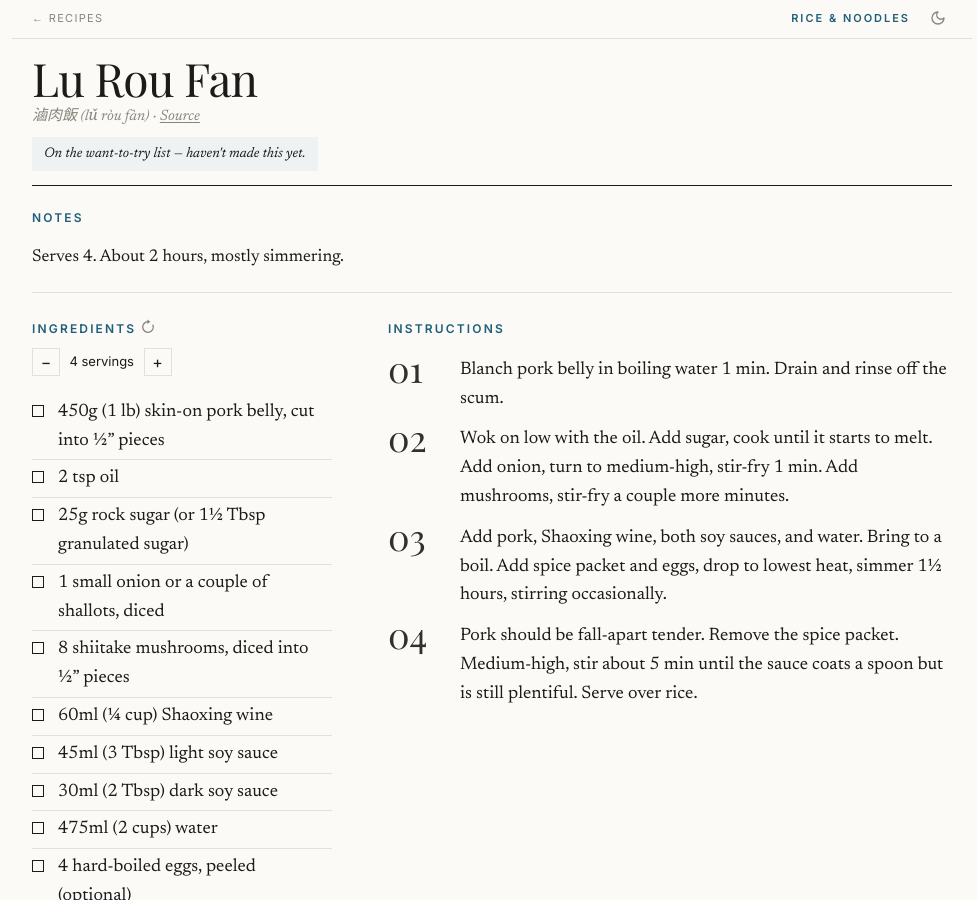
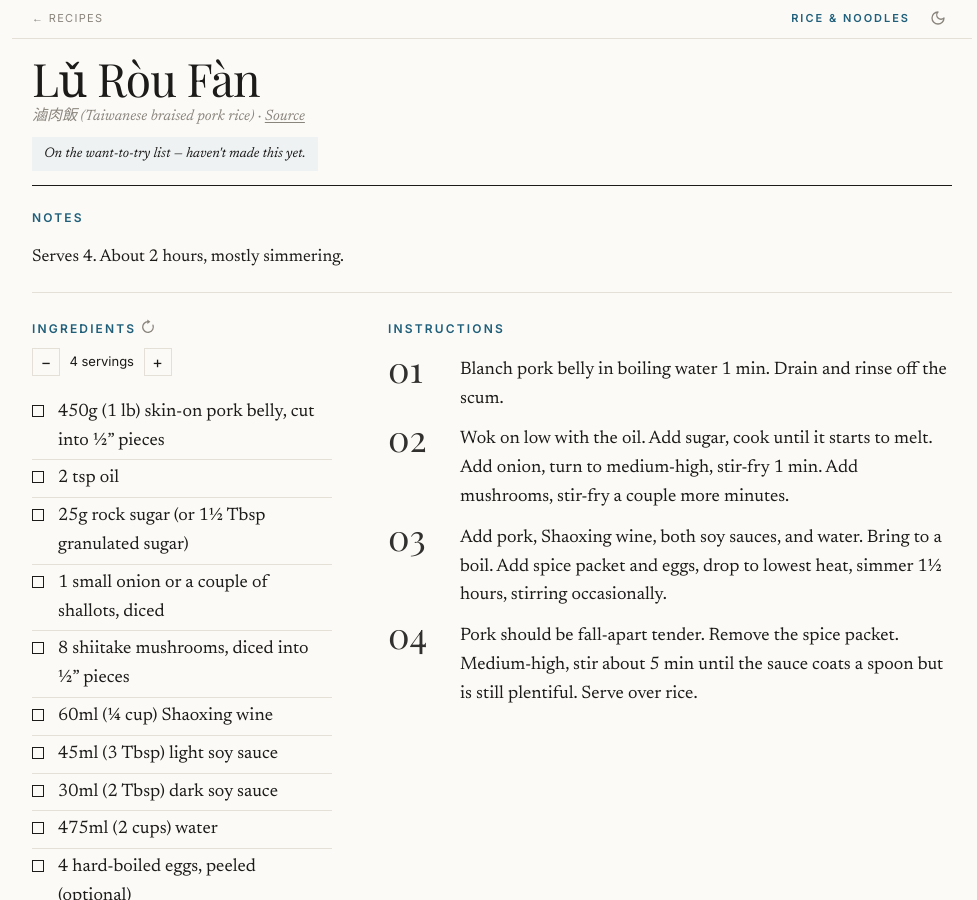
Before and after one commit to DarrenTsung/recipes, a Jekyll site: the page built from _recipes/lu_rou_fan.md, in a window 1280 px wide and 900 px high. Shown: the whole window, without its empty margins (48-1025 px from the left). Built offline with Jekyll 4.4.1, drawn with Linux system fonts in a browser that asks for light colours; some web fonts are replaced.

Commit message:
recipes: use pinyin titles for lu rou fan and mapo tofu
Co-Authored-By: Claude Opus 5.5 <noreply@anthropic.com>
Claude-Session: https://claude.ai/code/session_016vH9kDNhhCqNNBKUWw2YxA

```diff
--- a/_recipes/lu_rou_fan.md
+++ b/_recipes/lu_rou_fan.md
@@ -1,7 +1,7 @@
 ---
-title: Lu Rou Fan
+title: Lǔ Ròu Fàn
 category: Rice & Noodles
-native_name: 滷肉飯 (lǔ ròu fàn)
+native_name: 滷肉飯 (Taiwanese braised pork rice)
 want_to_try: true
 yield: 4
 ---
```
Also changed, not shown: _recipes/mapo_tofu.md (+2 -2 lines).
